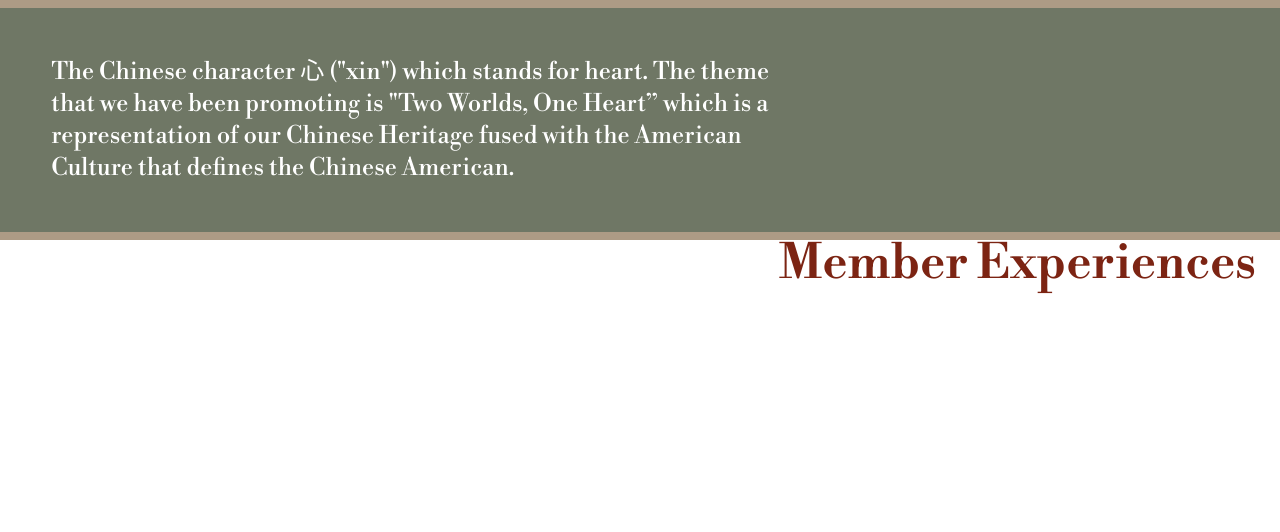
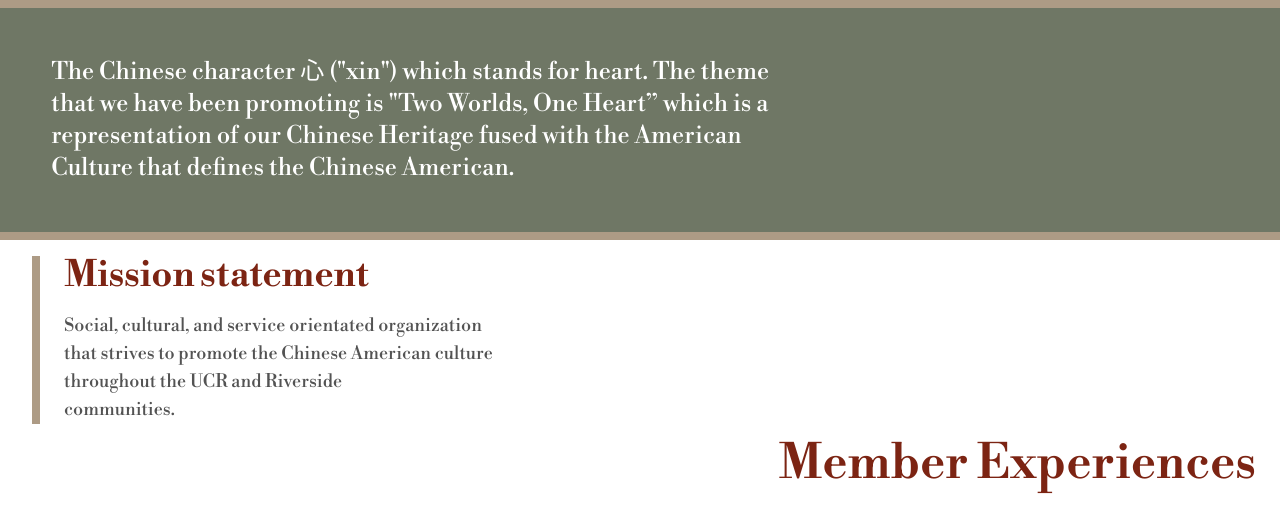
Before and after one commit to acm-ucr/csa-website, a Next.js app: page / in a window 1280 px wide. Shown: the top 532 px of the page. Built offline with nearby package versions, Linux system fonts and the light colour scheme.

Commit message:
completed missionstatement

```diff
--- a/src/app/page.tsx
+++ b/src/app/page.tsx
@@ -1,10 +1,12 @@
 import XinDescription from "@/components/home/XinDescription";
 import MemberTitle from "@/components/home/MemberExperienceTitle";
+import MissionStatement from "@/components/home/MissionStatement";
 
 const Home = () => {
   return (
     <>
       <XinDescription />
+      <MissionStatement />
       <MemberTitle />
     </>
   );
--- /dev/null
+++ b/src/components/home/MissionStatement.tsx
@@ -0,0 +1,24 @@
+import React from "react";
+
+const MissionStatement = () => {
+  return (
+    <div className="px-8 py-4">
+      <div className="border-l-8 border-csa-tan-300 pl-6">
+        <p className="mb-4 text-left text-4xl font-bold text-csa-red-100">
+          Mission statement
+        </p>
+        <p className="text-left text-lg leading-7 text-csa-gray-100">
+          Social, cultural, and service orientated organization
+          <br />
+          that strives to promote the Chinese American culture
+          <br />
+          throughout the UCR and Riverside
+          <br />
+          communities.
+        </p>
+      </div>
+    </div>
+  );
+};
+
+export default MissionStatement;
```
